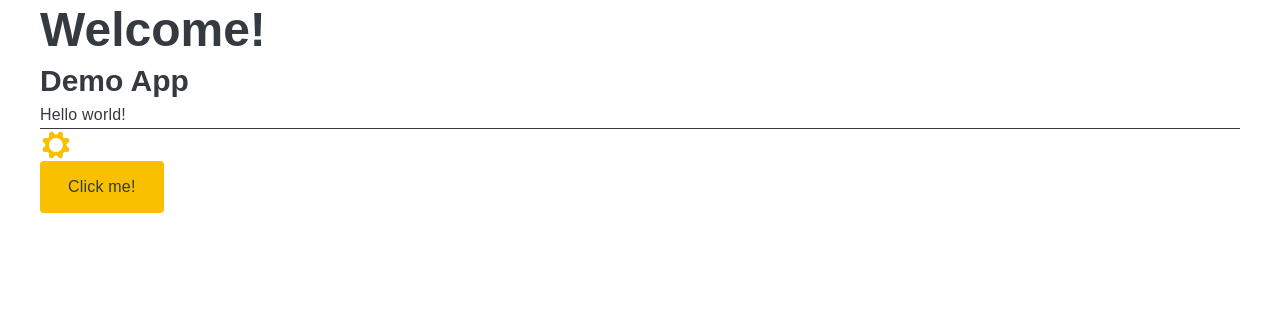
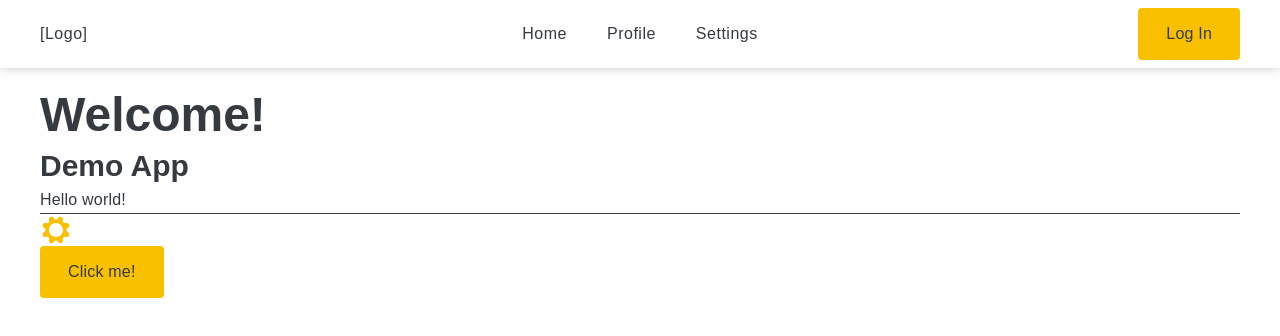
Before and after one commit to PensionBee/ddd-workshop, a React (Vite) app in the folder apps/frontend/: page / in a window 1280 px wide. Shown: the top 336 px of the page. Built offline with nearby package versions, Linux system fonts and the light colour scheme.

Commit message:
Create main layout + menu

```diff
--- /dev/null
+++ b/apps/frontend/src/components/Header/Header.styled.tsx
@@ -0,0 +1,10 @@
+import styled from "styled-components";
+import { theme } from "../../shared/styling/theme";
+
+export const StyledHeader = styled.header`
+  position: fixed;
+  width: 100%;
+  z-index: 99;
+  background-color: ${theme.colors.white};
+  box-shadow: 0 0 10px 0 rgba(0, 0, 0, 0.2)
+`;
--- /dev/null
+++ b/apps/frontend/src/components/Header/Header.tsx
@@ -0,0 +1,39 @@
+import { GridContainer, GridItem, GridRow } from "@shared/components/Grid";
+import { MainNav } from "../../shared/components/Nav/MainNav/MainNav";
+import { Button } from "../../shared/components/Button";
+import { StyledHeader } from "./Header.styled";
+
+const mainMenu = [
+  {
+    children: "Home",
+    href: "/",
+  },
+  {
+    children: "Profile",
+    href: "/profile",
+  },
+  {
+    children: "Settings",
+    href: "/settings",
+  },
+];
+
+const Header = () => {
+  return (
+    <StyledHeader>
+      <GridContainer>
+        <GridRow pb={8} pt={8} align="center">
+          <GridItem span={{ md: 4 }}>[Logo]</GridItem>
+          <GridItem span={{ md: 4 }} align="center">
+            <MainNav list={mainMenu} />
+          </GridItem>
+          <GridItem span={{ md: 4 }} align="end">
+            <Button onClick={() => alert("Clicked")}>Log In</Button>
+          </GridItem>
+        </GridRow>
+      </GridContainer>
+    </StyledHeader>
+  );
+};
+
+export default Header;
--- a/apps/frontend/src/index.css
+++ b/apps/frontend/src/index.css
@@ -1,3 +1,7 @@
+#root {
+  all: unset;
+}
+
 *:where(
     :not(html, iframe, canvas, img, svg, video, audio):not(svg *, symbol *)
   ) {
@@ -86,6 +90,6 @@ code {
     monospace;
 }
 
-#root {
-  padding: unset;
+html {
+  background-color: #fefefe;
 }
--- /dev/null
+++ b/apps/frontend/src/layouts/MainLayout/MainLayout.styled.tsx
@@ -0,0 +1,5 @@
+import styled from "styled-components";
+
+export const Main = styled.main`
+  padding: 16px 0px;
+`;
--- /dev/null
+++ b/apps/frontend/src/layouts/MainLayout/MainLayout.tsx
@@ -0,0 +1,18 @@
+import Header from "../../components/Header/Header";
+import { Box } from "../../shared/components/Box";
+import { Main } from "./MainLayout.styled";
+
+export type MainLayoutProps = {
+  children?: React.ReactNode;
+};
+
+export const MainLayout: React.FC<MainLayoutProps> = ({ children, ...props }) => {
+  return (
+    <>
+      <Header />
+      <Box h={69} />
+      <Main {...props}>{children}</Main>
+      <footer></footer>
+    </>
+  );
+};
--- a/apps/frontend/src/pages/Home.tsx
+++ b/apps/frontend/src/pages/Home.tsx
@@ -3,27 +3,24 @@ import { Button } from "@shared/components/Button";
 import { GridContainer, GridRow, GridItem } from "@shared/components/Grid";
 import { LargeSystemIcon } from "@shared/components/Svg";
 import { BodySmallL, Heading1, Heading2 } from "@shared/components/Typography";
+import { MainLayout } from "../layouts/MainLayout/MainLayout";
 
 const HomePage = () => {
   return (
-    <>
-      <header></header>
-      <main>
+    <MainLayout>
       <GridContainer>
         <GridRow>
           <GridItem>
             <Heading1>Welcome!</Heading1>
             <Heading2>Demo App</Heading2>
             <BodySmallL>Hello world!</BodySmallL>
-              <Box w="100%" borderBottom={1} borderColor="black"/>
-              <LargeSystemIcon icon="Account"/>
-              <Button onClick={() => alert('Hello!')}>Click me!</Button>
+            <Box w="100%" borderBottom={1} borderColor="black" />
+            <LargeSystemIcon icon="Account" />
+            <Button onClick={() => alert("Hello!")}>Click me!</Button>
           </GridItem>
         </GridRow>
       </GridContainer>
-      </main>
-      <footer></footer>
-    </>
+    </MainLayout>
   );
 };
 
```
Lines whose indentation alone changed are shown as unchanged.
